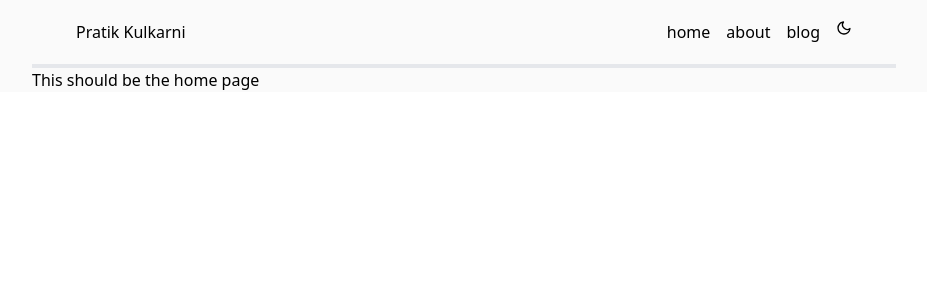
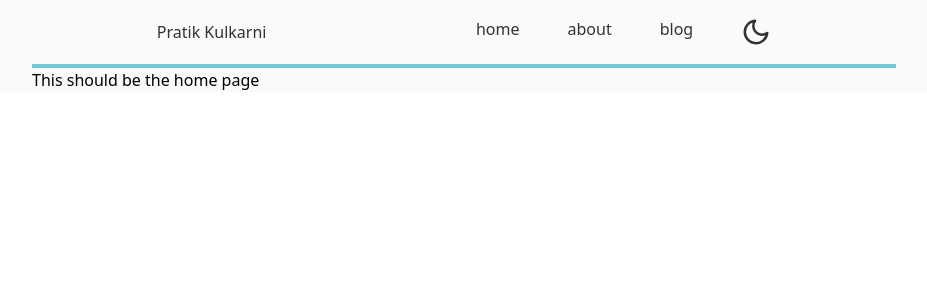
Before and after one commit to praaatik/me, a Next.js app: page / in a window 1280 px wide. Shown: the top 300 px of the page, without its empty margins (176-1103 px from the left). Built offline with nearby package versions, Linux system fonts and the light colour scheme.

Commit message:
Add theme for the scroll to top button and navbar,

```diff
--- a/src/components/Navbar.tsx
+++ b/src/components/Navbar.tsx
@@ -3,6 +3,7 @@ import { ThemeContext } from "pages/_app";
 import React, { useContext } from "react";
 import { useState } from "react";
 import { FiMoon, FiSun } from "react-icons/fi";
+import INavbarStyles from "../interfaces/INavbarStyles";
 
 const Navbar = () => {
   const links = [
@@ -26,6 +27,26 @@ const Navbar = () => {
     context?.isThemeDarkToggle(!currentTheme);
   };
 
+  const darkStyles: INavbarStyles = {
+    containerStyles:
+      "max-w-7xl mx-auto px-2 sm:px-6 lg:px-8 border-b-4 border-light-sea text-light-background-3",
+    buttonStyles:
+      "inline-flex items-center justify-center p-2 rounded-md text-light-sea hover:text-light-background-3 hover:bg-dark-background-2 focus:outline-none focus:ring-2 focus:ring-inset focus:ring-light-background-1",
+    mobileMenuStyles:
+      "text-light-background-2 hover:bg-light-background-1 hover:text-dark-background-1 block px-3 py-2 rounded-md text-base font-medium",
+    mobileThemeIcon: "w-fit mx-auto text-light-background-3",
+  };
+
+  const lightStyles: INavbarStyles = {
+    containerStyles:
+      "max-w-7xl mx-auto px-2 sm:px-6 lg:px-8 border-b-4 border-light-sea text-dark-background-3",
+    buttonStyles:
+      "inline-flex items-center justify-center p-2 rounded-md text-light-sea hover:text-light-background-3 hover:bg-dark-background-2 focus:outline-none focus:ring-2 focus:ring-inset focus:ring-light-background-1",
+    mobileMenuStyles:
+      "text-black-300 hover:bg-dark-background-1 hover:text-light-background-1 block px-3 py-2 rounded-md text-base font-medium",
+    mobileThemeIcon: "w-fit mx-auto text-dark-background-3",
+  };
+
   const [isClicked, isClickedSet] = useState(false);
   const handleNavbarHide = () => {
     const current = isClicked;
@@ -33,13 +54,23 @@ const Navbar = () => {
   };
   return (
     <>
-      <nav className="">
-        <div className="max-w-7xl mx-auto px-2 sm:px-6 lg:px-8 border-b-4">
-          <div className="relative flex items-center justify-between h-16 ">
+      <nav>
+        <div
+          className={
+            context?.isThemeDark
+              ? darkStyles.containerStyles
+              : lightStyles.containerStyles
+          }
+        >
+          <div className="relative flex items-center justify-between h-16">
             <div className="absolute inset-y-0 left-0 flex items-center sm:hidden ">
               <button
                 type="button"
-                className="inline-flex items-center justify-center p-2 rounded-md text-gray-400 hover:text-white hover:bg-gray-700 focus:outline-none focus:ring-2 focus:ring-inset focus:ring-white"
+                className={
+                  context?.isThemeDark
+                    ? darkStyles.buttonStyles
+                    : lightStyles.buttonStyles
+                }
                 aria-controls="mobile-menu"
                 aria-expanded="false"
                 onClick={() => handleNavbarHide()}
@@ -65,12 +96,13 @@ const Navbar = () => {
                 </svg>
               </button>
             </div>
-            <div className="flex w-full justify-around items-end p-3 sm:items-stretch sm:justify-between">
+            <div className=" flex w-full justify-around items-end sm:items-stretch sm:justify-around ">
               <div className="flex-shrink-0 flex items-center">
                 <h1>Pratik Kulkarni</h1>
               </div>
-              <div className="hidden sm:block sm:ml-6">
-                <div className="flex space-x-4">
+
+              <div className="hidden sm:flex sm:justify-evenly sm:ml-6">
+                <div className="flex space-x-12">
                   {links.map((link) => {
                     // in case the link is for Logout, display with an onclick for dispatch
                     return (
@@ -79,11 +111,13 @@ const Navbar = () => {
                       </Link>
                     );
                   })}
-                  {context?.isThemeDark ? (
-                    <FiSun onClick={() => changeTheme()} />
-                  ) : (
-                    <FiMoon onClick={() => changeTheme()} />
-                  )}
+                  <div className="cursor-pointer">
+                    {context?.isThemeDark ? (
+                      <FiSun size={30} onClick={() => changeTheme()} />
+                    ) : (
+                      <FiMoon size={30} onClick={() => changeTheme()} />
+                    )}
+                  </div>
                 </div>
               </div>
             </div>
@@ -91,7 +125,9 @@ const Navbar = () => {
         </div>
 
         <div
-          className={isClicked ? "sm:hidden border-b-4" : "hidden"}
+          className={
+            isClicked ? "sm:hidden border-b-4 border-light-sea" : "hidden"
+          }
           id="mobile-menu"
         >
           <div className="px-2 pt-2 pb-3 space-y-1">
@@ -99,13 +135,30 @@ const Navbar = () => {
               return (
                 <a
                   href={link.to}
-                  className=" text-black-300 hover:bg-gray-700 hover:text-white block px-3 py-2 rounded-md text-base font-medium"
+                  className={
+                    context?.isThemeDark
+                      ? darkStyles.mobileMenuStyles
+                      : lightStyles.mobileMenuStyles
+                  }
                   key={link?.name}
                 >
                   {link.name}
                 </a>
               );
             })}
+            <div
+              className={
+                context?.isThemeDark
+                  ? darkStyles.mobileThemeIcon
+                  : lightStyles.mobileThemeIcon
+              }
+            >
+              {context?.isThemeDark ? (
+                <FiSun onClick={() => changeTheme()} size={40} />
+              ) : (
+                <FiMoon onClick={() => changeTheme()} size={40} />
+              )}
+            </div>
           </div>
         </div>
       </nav>
--- a/src/components/ScrollToTop.tsx
+++ b/src/components/ScrollToTop.tsx
@@ -1,8 +1,11 @@
-import { useEffect, useState } from "react";
+import { ThemeContext } from "pages/_app";
+import { useContext, useEffect, useState } from "react";
 import { FaAngleUp } from "react-icons/fa";
 
 const ScrollToTop = () => {
   const [showButton, showButtonSet] = useState(false);
+
+  const context = useContext(ThemeContext);
 
   const scrollUp = () => {
     window.scrollTo({ top: 0, behavior: "smooth" });
@@ -19,11 +22,17 @@ const ScrollToTop = () => {
   }, []);
 
   return (
-    <div className="flex justify-end sticky bottom-5">
+    <div
+      className={
+        context?.isThemeDark
+          ? "flex justify-end sticky bottom-10 text-light-background-1"
+          : "flex justify-end sticky bottom-10 text-dark-background-1"
+      }
+    >
       {showButton && (
         <FaAngleUp
           size={40}
-          className="border-2 border-black cursor-pointer"
+          className="border-2 border-light-sea cursor-pointer"
           onClick={() => scrollUp()}
         />
       )}
--- /dev/null
+++ b/src/interfaces/IBlockQuoteStyles.ts
@@ -0,0 +1,3 @@
+export default interface IBlockQuoteStyles {
+  containerStyles: string;
+}
--- /dev/null
+++ b/src/interfaces/INavbarStyles.ts
@@ -0,0 +1,6 @@
+export default interface INavbarStyles {
+  containerStyles: string;
+  buttonStyles: string;
+  mobileMenuStyles: string;
+  mobileThemeIcon: string;
+}
```
Also changed, not shown: src/components/BlockQuote.tsx (+2 -5 lines).
